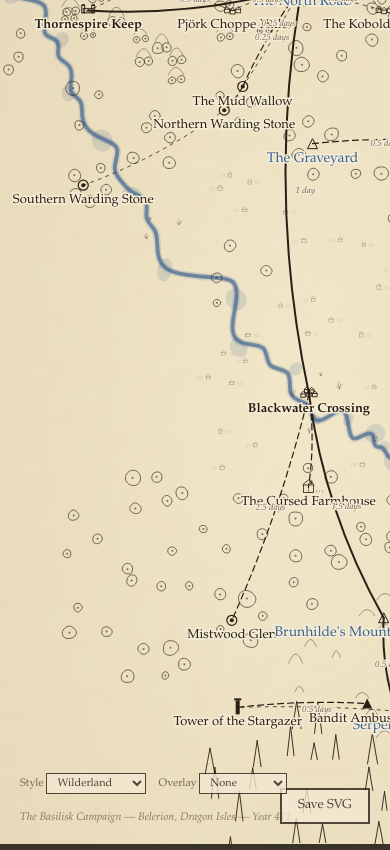
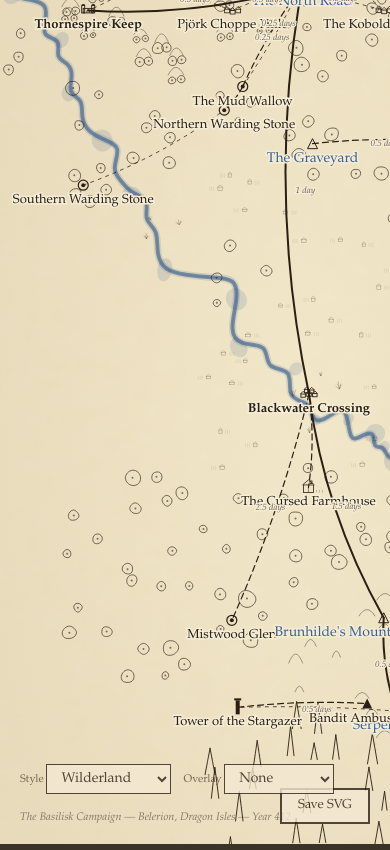
Before and after one commit to paulabrams/open-world-map, a plain HTML site: page maps/map.html in a window 390 px wide. Drawn offline with nearby package versions, Linux system fonts and the light colour scheme.

Commit message:
Fix mobile rendering: parchment default bg, iOS fonts, touch
- Default background now parchment (#f4e8d1) instead of dark brown
- Font stack reordered: Palatino first (available on iOS)
- Added Times New Roman as final fallback
- Added touch-action: none for mobile panning
- Larger touch targets for select controls on mobile
- Fixed -webkit-text-size-adjust

Co-Authored-By: Claude Opus 4.6 (1M context) <noreply@anthropic.com>

```diff
--- a/maps/core.js
+++ b/maps/core.js
@@ -8,7 +8,7 @@ window.MapGrids = {};
 // --- Constants ---
 const HINT_SCALE = 100; // 1 unit = 1 inch on the hand-drawn 8.5x11 map
 const DAY_SCALE = 100;
-const FONT = "'Palatino Linotype', 'Book Antiqua', Palatino, serif";
+const FONT = "Palatino, 'Palatino Linotype', 'Book Antiqua', 'Times New Roman', serif";
 
 // --- Terrain types that are interior locations (not shown on overland map) ---
 const INTERIOR_TERRAINS = new Set(["town", "city", "village", "keep", "stronghold", "castle", "ruin-interior", "underground"]);
--- a/maps/map.html
+++ b/maps/map.html
@@ -7,14 +7,16 @@
 <style>
   * { margin: 0; padding: 0; box-sizing: border-box; }
   body {
-    background: var(--bg-color, #2a1f14);
-    font-family: "Palatino Linotype", "Book Antiqua", Palatino, serif;
+    background: var(--bg-color, #f4e8d1);
+    font-family: Palatino, "Palatino Linotype", "Book Antiqua", "Times New Roman", serif;
     overflow: hidden;
+    -webkit-text-size-adjust: 100%;
   }
   #map-container {
     width: 100vw;
     height: 100vh;
     cursor: grab;
+    touch-action: none;
   }
   #map-container:active { cursor: grabbing; }
 
@@ -93,7 +95,7 @@
     padding: 8px 16px;
     background: var(--btn-bg, #f4e8d1);
     border: 2px solid var(--btn-border, #2a1f14);
-    font-family: "Palatino Linotype", "Book Antiqua", Palatino, serif;
+    font-family: Palatino, "Palatino Linotype", "Book Antiqua", "Times New Roman", serif;
     font-size: 13px;
     color: var(--btn-text, #2a1f14);
     cursor: pointer;
@@ -117,9 +119,9 @@
     opacity: 0.8;
   }
   #controls select {
-    font-family: "Palatino Linotype", "Book Antiqua", Palatino, serif;
-    font-size: 11px;
-    padding: 3px 6px;
+    font-family: Palatino, "Palatino Linotype", "Book Antiqua", "Times New Roman", serif;
+    font-size: 14px;
+    padding: 6px 10px;
     background: var(--btn-bg, #f4e8d1);
     border: 1px solid var(--btn-border, #2a1f14);
     color: var(--btn-text, #2a1f14);
```
